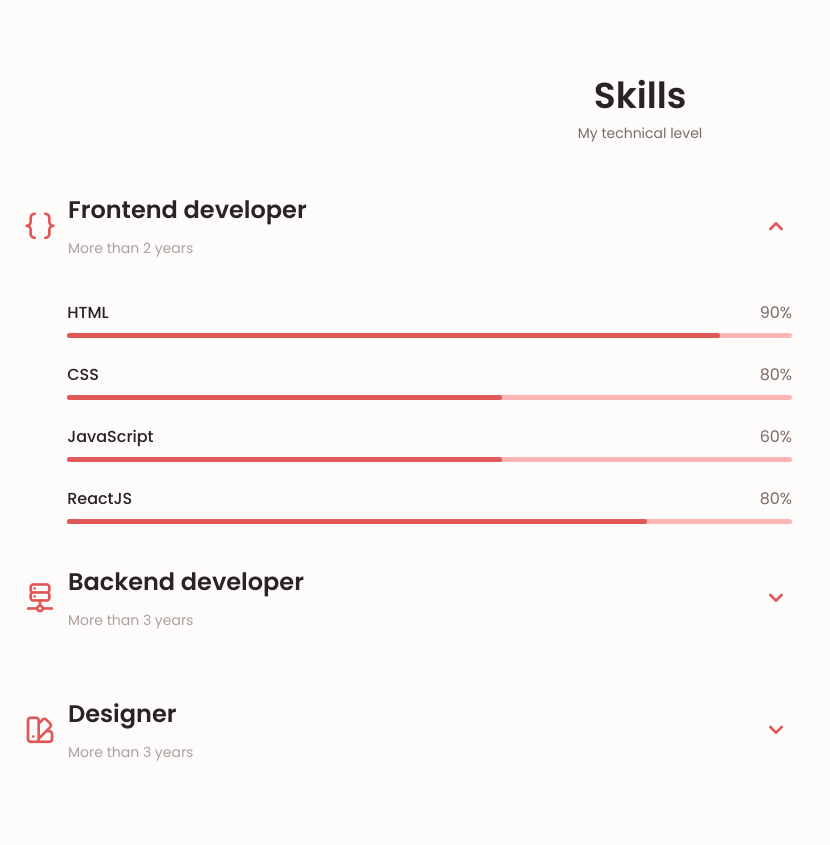
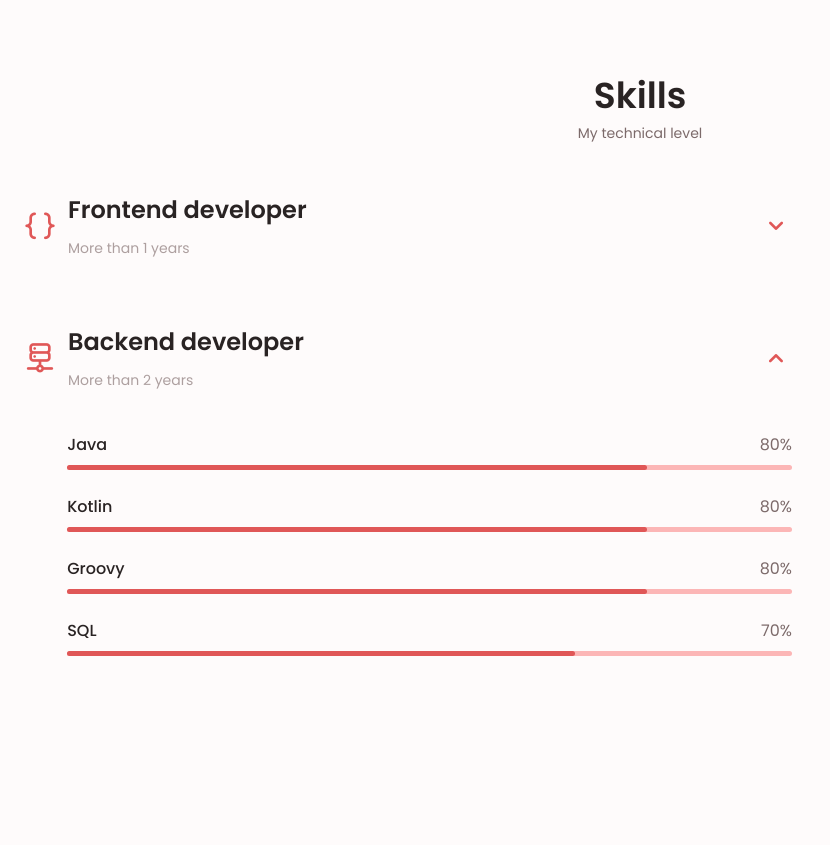
Before and after one commit to jirayutcc/personal-portfolio-website.me, a plain HTML site: page index.html in a window 1280 px wide. Shown: the part 1602-2447 px from the top of the page, without its empty margins (0-830 px from the left). After the commit the page ends 2410 px from the top, so only its background shows below. Drawn offline with nearby package versions, Linux system fonts and the light colour scheme.

Commit message:
added skills

```diff
--- a/assets/css/styles.css
+++ b/assets/css/styles.css
@@ -574,21 +574,25 @@ img {
 }
 
 .skills__html {
-    width: 90%;
+    width: 60%;
 }
 
 .skills__css {
-    width: 60%;
+    width: 50%;
 }
 
 .skills__js {
     width: 60%;
 }
 .skills__react {
+    width: 60%;
+}
+
+.skills__java {
     width: 80%;
 }
 
-.skills__java {
+.skills__kotlin {
     width: 80%;
 }
 
@@ -596,15 +600,11 @@ img {
     width: 80%;
 }
 
-.skills__node {
-    width: 80%;
+.skills__sql {
+    width: 70%;
 }
 
-.skills__groovy {
-    width: 80%;
-}
-
-.skills__figma {
+/* .skills__figma {
     width: 10%;
 }
 
@@ -614,7 +614,7 @@ img {
 
 .skills__photoshop {
     width: 10%;
-}
+} */
 
 .skills__close .skills__list {
     height: 0;
--- a/assets/js/main.js
+++ b/assets/js/main.js
@@ -29,6 +29,27 @@ function linkAction(){
 }
 navLink.forEach(n => n.addEventListener('click', linkAction))
 
+/*==================== ACCORDION SKILLS ====================*/
+const skillsContent = document.getElementsByClassName('skills__content'),
+    skillsHeader = document.querySelectorAll('.skills__header')
+
+function toggleSkills() {
+    let itemClass = this.parentNode.className
+
+
+    for (i = 0 ; i < skillsContent.length; i++) {
+        skillsContent[i].className = 'skills__content skills__close'
+    }
+
+    if (itemClass === 'skills__content skills__close') {
+        this.parentNode.className = 'skills__content skills__open'
+    }
+}
+
+skillsHeader.forEach((el) => {
+    el.addEventListener('click', toggleSkills)
+})
+
 /*==================== QUALIFICATION TABS ====================*/
 const tabs = document.querySelectorAll('[data-target]'),
     tabContents = document.querySelectorAll('[data-content]')
--- a/index.html
+++ b/index.html
@@ -287,16 +287,16 @@
             <h2 class="section__title">Skills</h2>
             <span class="section__subtitle">My technical level</span>
 
-            <div class="skills__conainer container grid">
+            <div class="skills__container container grid">
                 <div>
                     <!-- sk1 -->
-                    <div class="skills__content skills__open">
+                    <div class="skills__content skills__close">
                         <div class="skills__header">
                             <i class="uil uil-brackets-curly skills__icon"></i>
 
                             <div>
                                 <h1 class="skills__titles">Frontend developer</h1>
-                                <span class="skills__subtitle">More than 2 years</span>
+                                <span class="skills__subtitle">More than 1 years</span>
                             </div>
 
                             <i class="uil uil-angle-down skills__arrow"></i>
@@ -306,7 +306,7 @@
                             <div class="skills__data">
                                 <div class="skills__titles">
                                     <h3 class="skills__name">HTML</h3>
-                                    <span class="skills__number">90%</span>
+                                    <span class="skills__number">60%</span>
                                 </div>
                                 <div class="skills__bar">
                                     <span class="skills__percentage skills__html"></span>
@@ -316,7 +316,7 @@
                             <div class="skills__data">
                                 <div class="skills__titles">
                                     <h3 class="skills__name">CSS</h3>
-                                    <span class="skills__number">80%</span>
+                                    <span class="skills__number">50%</span>
                                 </div>
                                 <div class="skills__bar">
                                     <span class="skills__percentage skills__css"></span>
@@ -336,7 +336,7 @@
                             <div class="skills__data">
                                 <div class="skills__titles">
                                     <h3 class="skills__name">ReactJS</h3>
-                                    <span class="skills__number">80%</span>
+                                    <span class="skills__number">60%</span>
                                 </div>
                                 <div class="skills__bar">
                                     <span class="skills__percentage skills__react"></span>
@@ -346,66 +346,7 @@
                     </div>
 
                     <!-- sk2 -->
-                    <div class="skills__content skills__close">
-                        <div class="skills__header">
-                            <i class="uil uil-server-network skills__icon"></i>
-
-                            <div>
-                                <h1 class="skills__titles">Backend developer</h1>
-                                <span class="skills__subtitle">More than 3 years</span>
-                            </div>
-
-                            <i class="uil uil-angle-down skills__arrow"></i>
-                        </div>
-
-
-                        <div class="skills__list grid">
-                            <div class="skills__data">
-                                <div class="skills__titles">
-                                    <h3 class="skills__name">JAVA</h3>
-                                    <span class="skills__number">80%</span>
-                                </div>
-                                <div class="skills__bar">
-                                    <span class="skills__percentage skills__java"></span>
-                                </div>
-                            </div>
-
-                            <div class="skills__data">
-                                <div class="skills__titles">
-                                    <h3 class="skills__name">GROOVY</h3>
-                                    <span class="skills__number">80%</span>
-                                </div>
-                                <div class="skills__bar">
-                                    <span class="skills__percentage skills__groovy"></span>
-                                </div>
-                            </div>
-
-                            <div class="skills__data">
-                                <div class="skills__titles">
-                                    <h3 class="skills__name">NODE JS</h3>
-                                    <span class="skills__number">60%</span>
-                                </div>
-                                <div class="skills__bar">
-                                    <span class="skills__percentage skills__node"></span>
-                                </div>
-                            </div>
-
-                            <div class="skills__data">
-                                <div class="skills__titles">
-                                    <h3 class="skills__name">GROOVY</h3>
-                                    <span class="skills__number">30%</span>
-                                </div>
-                                <div class="skills__bar">
-                                    <span class="skills__percentage skills__groovy"></span>
-                                </div>
-                            </div>
-                        </div>
-                    </div>
-                </div>
-
-                <div>
-                    <!-- sk3 -->
-                    <div class="skills__content skills__close">
+                    <!-- <div class="skills__content skills__close">
                         <div class="skills__header">
                             <i class="uil uil-swatchbook skills__icon"></i>
 
@@ -449,6 +390,65 @@
                                 </div>
                             </div>
                         </div>
+                    </div> -->
+                </div>
+
+                <div>
+                    <!-- sk3 -->
+                    <div class="skills__content skills__open">
+                        <div class="skills__header">
+                            <i class="uil uil-server-network skills__icon"></i>
+
+                            <div>
+                                <h1 class="skills__titles">Backend developer</h1>
+                                <span class="skills__subtitle">More than 2 years</span>
+                            </div>
+
+                            <i class="uil uil-angle-down skills__arrow"></i>
+                        </div>
+
+
+                        <div class="skills__list grid">
+                            <div class="skills__data">
+                                <div class="skills__titles">
+                                    <h3 class="skills__name">Java</h3>
+                                    <span class="skills__number">80%</span>
+                                </div>
+                                <div class="skills__bar">
+                                    <span class="skills__percentage skills__java"></span>
+                                </div>
+                            </div>
+
+                            <div class="skills__data">
+                                <div class="skills__titles">
+                                    <h3 class="skills__name">Kotlin</h3>
+                                    <span class="skills__number">80%</span>
+                                </div>
+                                <div class="skills__bar">
+                                    <span class="skills__percentage skills__kotlin"></span>
+                                </div>
+                            </div>
+
+                            <div class="skills__data">
+                                <div class="skills__titles">
+                                    <h3 class="skills__name">Groovy</h3>
+                                    <span class="skills__number">80%</span>
+                                </div>
+                                <div class="skills__bar">
+                                    <span class="skills__percentage skills__groovy"></span>
+                                </div>
+                            </div>
+
+                            <div class="skills__data">
+                                <div class="skills__titles">
+                                    <h3 class="skills__name">SQL</h3>
+                                    <span class="skills__number">70%</span>
+                                </div>
+                                <div class="skills__bar">
+                                    <span class="skills__percentage skills__sql"></span>
+                                </div>
+                            </div>
+                        </div>
                     </div>
                 </div>
             </div>
```
